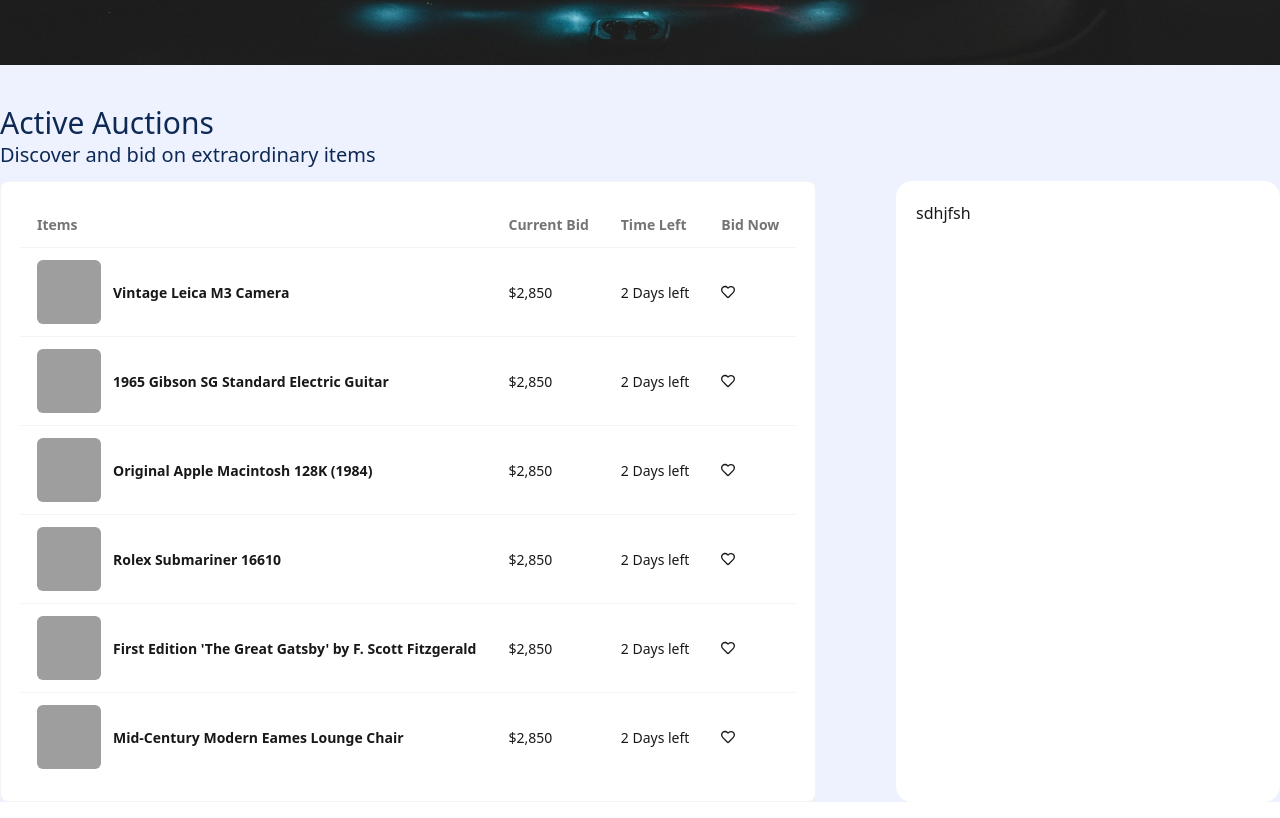
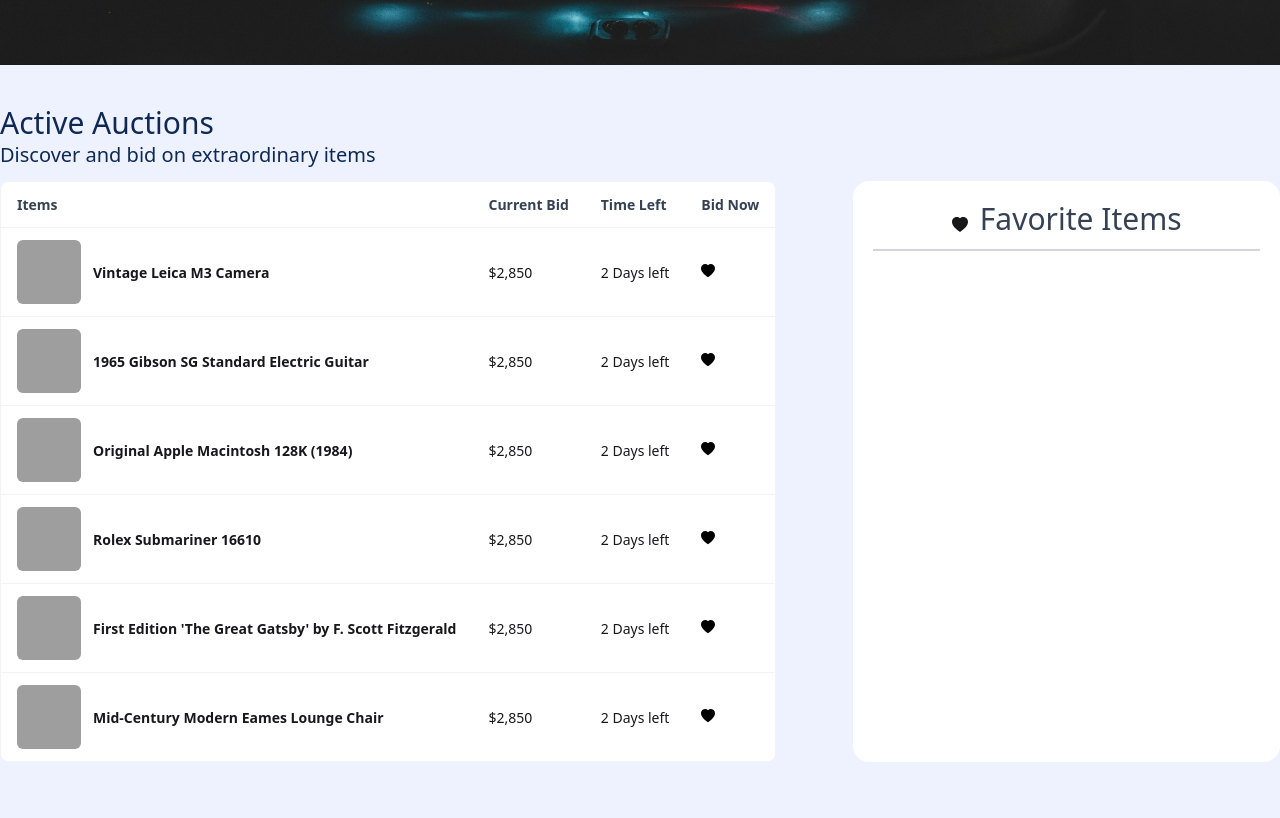
Before and after one commit to nipaayasha05/auction-gallery, a React (Vite) app: page / in a window 1280 px wide. Shown: the part 559-1377 px from the top of the page. Built offline with nearby package versions, Linux system fonts and the light colour scheme; grey boxes are pictures that could not be loaded.

Commit message:
add handle

```diff
--- a/package.json
+++ b/package.json
@@ -14,6 +14,7 @@
     "react": "^19.0.0",
     "react-dom": "^19.0.0",
     "react-icons": "^5.5.0",
+    "react-toastify": "^11.0.5",
     "tailwindcss": "^4.1.3"
   },
   "devDependencies": {
--- a/src/App.jsx
+++ b/src/App.jsx
@@ -9,7 +9,10 @@ function App() {
 
 const [blogs,setBlogs] = useState([])
 
-   useEffect(()=>{
+// const notify = () => toast("🦄 Wow so easy!!!")
+
+
+useEffect(()=>{
    fetch("blogs.json")
    .then(res=>res.json())
    .then(data=>setBlogs(data))
@@ -19,7 +22,11 @@ const [blogs,setBlogs] = useState([])
     <>
     <Navbar></Navbar>
     <Banner></Banner>
-    <Blogs blogs={blogs}></Blogs>
+    <Blogs blogs={blogs}
+
+    ></Blogs>
+
+
 
 
 
--- a/src/components/Blogs/Blogs.jsx
+++ b/src/components/Blogs/Blogs.jsx
@@ -1,9 +1,58 @@
-import React, { } from 'react';
+import React, { useState } from 'react';
 import Blog from '../Blog/Blog';
 import { FaRegHeart } from "react-icons/fa";
+import { SlHeart } from "react-icons/sl";
+import { BsFillHeartFill } from "react-icons/bs";
+import { ToastContainer, toast } from 'react-toastify';
 
 const Blogs = ({blogs}) => {
+
+  // const add =()=>{
+  //   toast.success("easy")
+  // }
+
+  const remove =()=>{
+     toast.error("hard")
+  }
+  const notify = () => toast("Wow so easy!");
+  // const notify = () => toast("Remove!");
   // console.log(blogs)
+const [bookmarked,setBookMarked] = useState([])
+// const [color,setColor] = useState("black")
+// console.log(color)
+
+
+const handleBookMark = (blog) =>{
+  console.log(blog)
+  // const marked= bookmarked.find((book)=>book.id===blog.id)
+  // console.log(marked)
+  //  if(!marked){
+  //   setBookMarked([...bookmarked,blog])
+  //  }
+// if(!marked){
+  setBookMarked([...bookmarked,blog])
+// }
+
+
+
+}
+console.log(bookmarked)
+
+
+const handleRemove = (id) =>{
+  const remainingBookMark = bookmarked.filter((mark)=>mark.id !== id)
+  setBookMarked(remainingBookMark)
+}
+
+
+const handleColor =(blog) =>{
+  const marked= bookmarked.find((book)=>book.id===blog.id)
+  return marked?" cursor-not-allowed  text-red-500":"text-black"
+  }
+
+//   const disable = add.find(ad=>ad.id===ad)
+// setAdd(disable)
+// }
 
 
     return (
@@ -13,14 +62,14 @@ const Blogs = ({blogs}) => {
   <h3 className="text-3xl font-medium text-[#0E2954] pt-10">Active Auctions</h3>
   <p className="text-xl text-[#0E2954] pb-3">Discover and bid on extraordinary items</p>
 
- <div className="flex justify-between bg-indigo-50    gap-7  ">
+ <div className="flex justify-between bg-indigo-50  pb-14  gap-7  ">
  <div className="">
-     <div className="overflow-x-auto rounded-box border border-base-content/5 bg-base-100 p-5">
+     <div className="overflow-x-auto rounded-box border border-base-content/5 bg-base-100 ">
   <table className="table">
     {/* head */}
     <thead>
 
-      <tr>
+      <tr className="text-gray-700">
         <th>Items</th>
 
          <th className="">Current Bid </th>
@@ -54,7 +103,15 @@ const Blogs = ({blogs}) => {
 
         <td>{blog.currentBidPrice}</td>
         <td>{blog.timeLeft}</td>
-        <td className=""><FaRegHeart /></td>
+        <td onClick={()=>add()}><button className={`${handleColor(blog)}` }    onClick={()=>{handleBookMark(blog); }}
+          disabled= {bookmarked.find((book)=>book.id===blog.id)}
+
+          ><BsFillHeartFill />
+           <ToastContainer />
+          </button>
+          <ToastContainer />
+          </td>
+
           </tr>
         ))
        }
@@ -63,8 +120,30 @@ const Blogs = ({blogs}) => {
 </div>
      </div>
 
-        <div className="bg-base-100 w-96 rounded-2xl p-5">
-          <h1>sdhjfsh</h1>
+        <div className="bg-base-100 w-2/6 rounded-2xl p-5 ">
+            <div className="flex justify-center items-center gap-3  border-b-2 border-gray-300">
+            <BsFillHeartFill />
+            <h3 className="text-3xl font-medium text-gray-700 pb-3">Favorite Items</h3>
+            </div>
+
+            {
+      bookmarked.map((marked)=><div key={marked.id}
+      className=' flex justify-between items-start border-b-2 p-3 border-gray-400  '>
+        <div className='flex gap-5 '>
+        <img className='w-16 h-16' src={marked.image} alt="" />
+        <h3>{marked.title}</h3>
+        </div>
+        <div onClick={()=>remove()}>
+        <button onClick={()=>{handleRemove(marked.id);}}>X
+
+        </button>
+        <ToastContainer />
+        </div>
+
+
+      </div>)
+    }
+
         </div>
      </div>
       </div>
```
Also changed, not shown: 1 other file (tests, documents, lock files or other folders).
